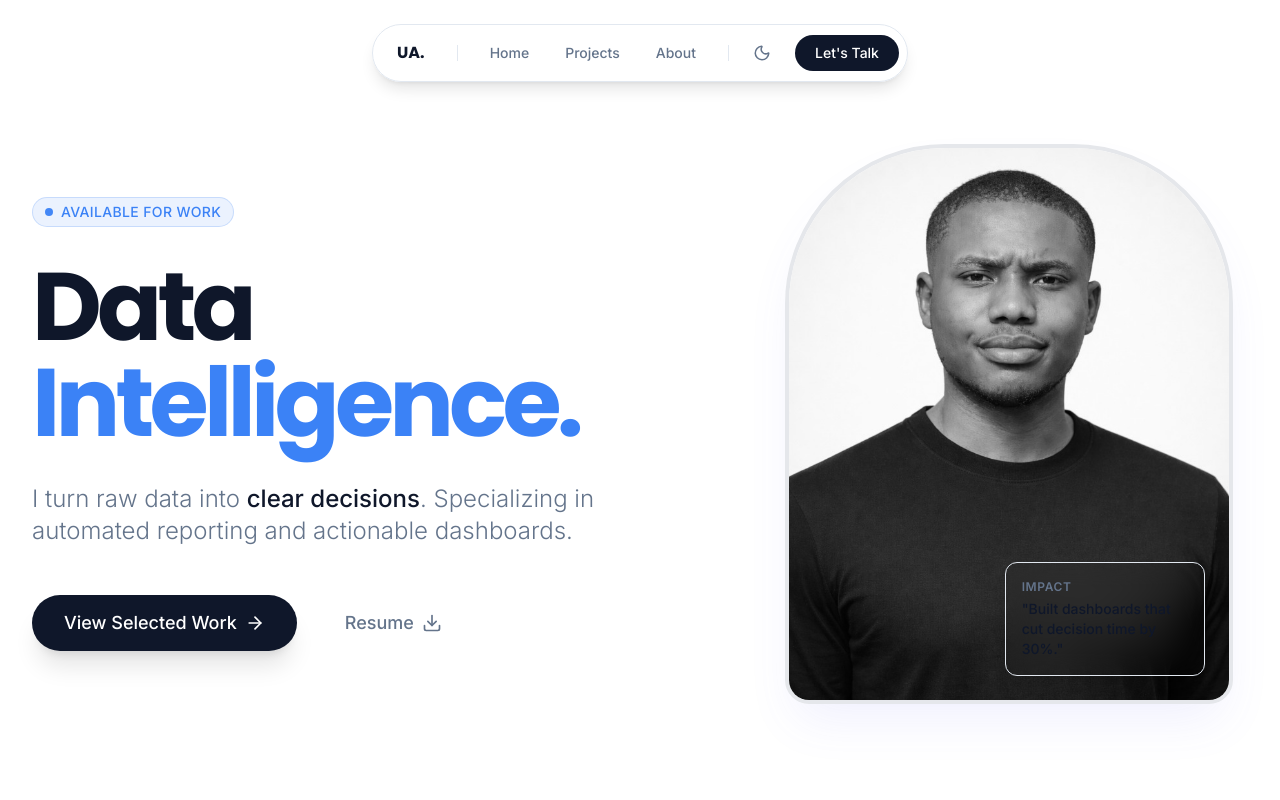
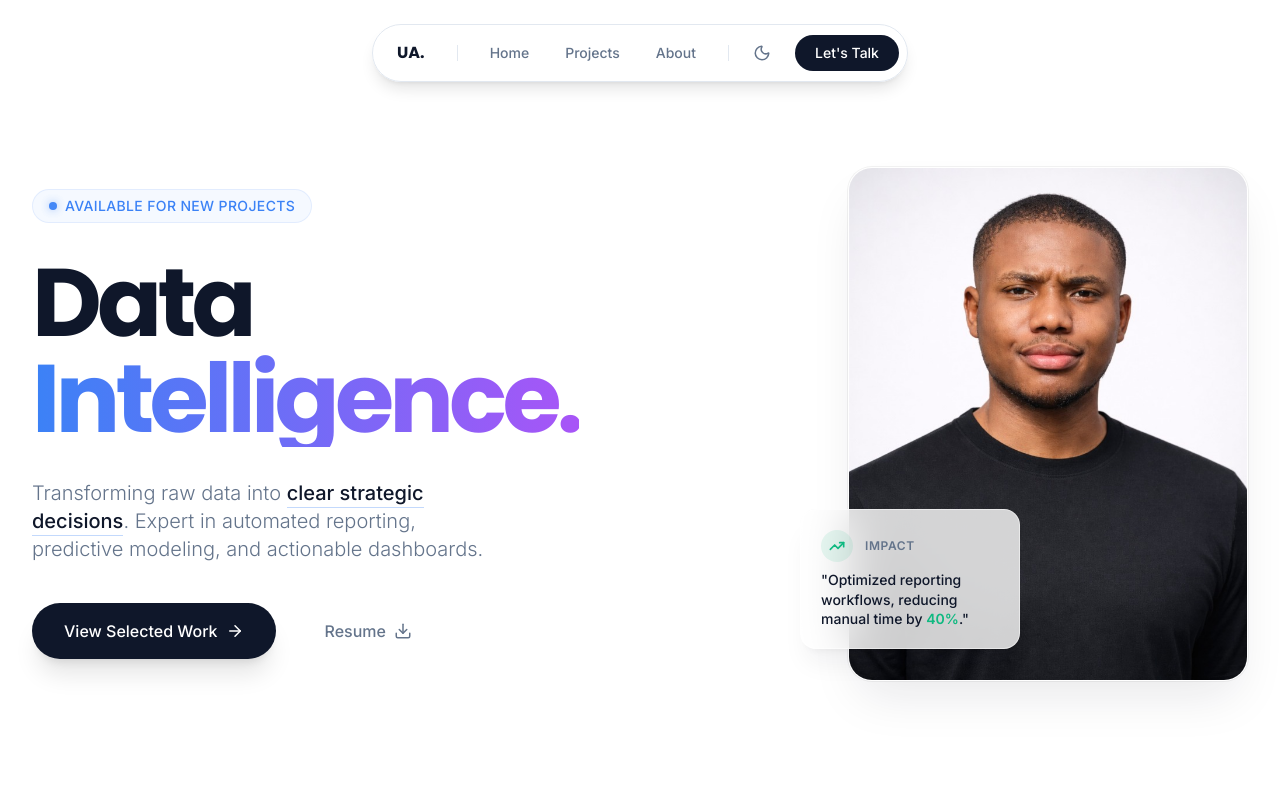
Before and after one commit to myekini/mohimpact-portfolio, a React (Vite) app: page / in a window 1280 px wide. Shown: the top 800 px of the page. Built offline with nearby package versions, Linux system fonts and the light colour scheme.

Commit message:
Polish Hero section and fix UI buttons for premium look

```diff
--- a/src/components/Hero.jsx
+++ b/src/components/Hero.jsx
@@ -9,30 +9,30 @@ const Hero = () => {
       id="home"
       className="min-h-screen flex flex-col justify-center pt-24 pb-12 relative overflow-hidden bg-background transition-colors duration-300"
     >
-      {/* Background Ambience */}
-      <div className="absolute top-0 right-0 w-[50%] h-[70%] bg-blue-500/20 opacity-60 blur-[100px] -z-10 pointer-events-none rounded-full"></div>
-      <div className="absolute bottom-0 left-0 w-[30%] h-[50%] bg-purple-500/10 opacity-60 blur-[100px] -z-10 pointer-events-none rounded-full"></div>
+      {/* Background Ambience - refined for premium feel */}
+      <div className="absolute top-[-10%] right-[-5%] w-[60%] h-[60%] bg-blue-500/10 opacity-50 blur-[120px] -z-10 pointer-events-none rounded-full mix-blend-screen"></div>
+      <div className="absolute bottom-[-10%] left-[-5%] w-[40%] h-[40%] bg-purple-500/10 opacity-50 blur-[120px] -z-10 pointer-events-none rounded-full mix-blend-screen"></div>
 
       <div className="container mx-auto px-4 md:px-8 max-w-7xl">
-        <div className="grid grid-cols-1 lg:grid-cols-12 gap-12 items-center">
+        <div className="grid grid-cols-1 lg:grid-cols-12 gap-12 lg:gap-20 items-center">
           {/* Text Content */}
           <div className="lg:col-span-7 flex flex-col items-start gap-8 z-10 order-2 lg:order-1">
             <motion.div
               initial={{ opacity: 0, y: 10 }}
               animate={{ opacity: 1, y: 0 }}
               transition={{ duration: 0.5 }}
-              className="flex items-center gap-2 text-primary font-medium tracking-wide text-sm uppercase bg-primary/10 px-3 py-1 rounded-full border border-primary/20"
+              className="flex items-center gap-2 text-primary font-medium tracking-wide text-xs md:text-sm uppercase bg-primary/5 px-4 py-1.5 rounded-full border border-primary/10 backdrop-blur-sm"
             >
-              <span className="w-2 h-2 rounded-full bg-primary animate-pulse"></span>
-              Available for work
+              <span className="w-2 h-2 rounded-full bg-primary animate-pulse shadow-[0_0_8px_rgba(59,130,246,0.5)]"></span>
+              Available for new projects
             </motion.div>
 
-            <h1 className="text-5xl md:text-7xl lg:text-8xl font-heading font-bold tracking-tighter text-foreground leading-[0.9]">
+            <h1 className="text-5xl md:text-7xl lg:text-8xl font-heading font-bold tracking-tighter text-foreground leading-[0.95]">
               <motion.span
                 initial={{ opacity: 0, y: 20 }}
                 animate={{ opacity: 1, y: 0 }}
                 transition={{ duration: 0.5, delay: 0.1 }}
-                className="block"
+                className="block text-foreground/90"
               >
                 Data
               </motion.span>
@@ -40,7 +40,7 @@ const Hero = () => {
                 initial={{ opacity: 0, y: 20 }}
                 animate={{ opacity: 1, y: 0 }}
                 transition={{ duration: 0.5, delay: 0.2 }}
-                className="block text-primary"
+                className="block text-primary bg-clip-text text-transparent bg-gradient-to-r from-primary to-purple-500"
               >
                 Intelligence.
               </motion.span>
@@ -50,34 +50,35 @@ const Hero = () => {
               initial={{ opacity: 0, y: 20 }}
               animate={{ opacity: 1, y: 0 }}
               transition={{ duration: 0.5, delay: 0.3 }}
-              className="text-lg md:text-2xl text-muted-foreground max-w-xl font-light leading-relaxed text-balance"
+              className="text-lg md:text-xl text-muted-foreground max-w-xl font-light leading-relaxed text-balance"
             >
-              I turn raw data into{" "}
-              <span className="text-foreground font-medium">
-                clear decisions
+              Transforming raw data into{" "}
+              <span className="text-foreground font-medium border-b border-primary/30 pb-0.5">
+                clear strategic decisions
               </span>
-              . Specializing in automated reporting and actionable dashboards.
+              . Expert in automated reporting, predictive modeling, and
+              actionable dashboards.
             </motion.p>
 
             <motion.div
               initial={{ opacity: 0, y: 20 }}
               animate={{ opacity: 1, y: 0 }}
               transition={{ duration: 0.5, delay: 0.4 }}
-              className="flex flex-wrap gap-4 mt-4"
+              className="flex flex-wrap gap-4 mt-2"
             >
               <Button
                 size="lg"
-                className="rounded-full bg-foreground text-background hover:bg-primary hover:text-white h-14 px-8 text-lg shadow-xl shadow-foreground/5 transition-all hover:scale-105"
+                className="rounded-full bg-foreground text-background hover:bg-foreground/90 h-14 px-8 text-base font-medium shadow-xl shadow-foreground/5 transition-all hover:scale-[1.02] active:scale-[0.98]"
                 asChild
               >
                 <a href="#projects">
-                  View Selected Work <ArrowRight size={20} className="ml-2" />
+                  View Selected Work <ArrowRight size={18} className="ml-2" />
                 </a>
               </Button>
               <Button
                 variant="ghost"
                 size="lg"
-                className="rounded-full h-14 px-8 text-lg text-muted-foreground hover:text-foreground hover:bg-muted"
+                className="rounded-full h-14 px-8 text-base text-muted-foreground hover:text-foreground hover:bg-muted/50 border border-transparent hover:border-border transition-all"
                 asChild
               >
                 <a
@@ -85,39 +86,62 @@ const Hero = () => {
                   target="_blank"
                   rel="noopener noreferrer"
                 >
-                  Resume <Download size={20} className="ml-2" />
+                  Resume <Download size={18} className="ml-2" />
                 </a>
               </Button>
             </motion.div>
           </div>
 
           {/* Right Column: Headshot */}
-          <div className="lg:col-span-5 relative order-1 lg:order-2 flex justify-center">
+          <div className="lg:col-span-5 relative order-1 lg:order-2 flex justify-center lg:justify-end">
             <motion.div
               initial={{ opacity: 0, scale: 0.95 }}
               animate={{ opacity: 1, scale: 1 }}
               transition={{ duration: 0.8, ease: "circOut" }}
-              className="relative w-full max-w-md aspect-[4/5] rounded-t-[160px] rounded-b-[24px] overflow-hidden shadow-2xl shadow-indigo-500/10 dark:shadow-indigo-500/5 border-4 border-surface/50"
+              className="relative w-full max-w-[400px]"
             >
-              <img
-                src="/headshot.jpg"
-                alt="Umar Muhammad Abubakar"
-                className="w-full h-full object-cover grayscale hover:grayscale-0 transition-all duration-700"
-              />
-              <div className="absolute inset-0 bg-gradient-to-t from-background/80 via-transparent to-transparent pointer-events-none"></div>
+              {/* Image Container */}
+              <div className="relative aspect-[3.5/4.5] rounded-3xl overflow-hidden shadow-2xl shadow-slate-900/10 dark:shadow-black/30 border border-white/20 dark:border-white/5 ring-1 ring-black/5">
+                <img
+                  src="/headshot.jpg"
+                  alt="Umar Muhammad Abubakar"
+                  className="w-full h-full object-cover transition-transform duration-700 hover:scale-105"
+                />
 
-              {/* Floating Metric for "Recruiter Appeal" */}
+                {/* Subtle gradient overlay at bottom for text readability if needed */}
+                <div className="absolute inset-0 bg-gradient-to-t from-black/20 to-transparent pointer-events-none opacity-0 hover:opacity-100 transition-opacity duration-500"></div>
+              </div>
+
+              {/* Floating Metric - Refined Glass Card */}
               <motion.div
-                initial={{ opacity: 0, x: 20 }}
-                animate={{ opacity: 1, x: 0 }}
-                transition={{ delay: 1, duration: 0.5 }}
-                className="absolute bottom-6 right-6 bg-surface/90 backdrop-blur-md p-4 rounded-xl border border-border shadow-lg max-w-[200px]"
+                initial={{ opacity: 0, y: 20, x: -20 }}
+                animate={{ opacity: 1, y: 0, x: 0 }}
+                transition={{ delay: 0.8, duration: 0.6 }}
+                className="absolute bottom-8 -left-8 md:-left-12 bg-white/80 dark:bg-slate-900/80 backdrop-blur-xl p-5 rounded-2xl border border-white/50 dark:border-white/10 shadow-xl shadow-slate-900/5 max-w-[220px]"
               >
-                <p className="text-xs text-muted-foreground uppercase tracking-wider font-semibold mb-1">
-                  Impact
-                </p>
-                <p className="text-sm font-medium text-foreground">
-                  "Built dashboards that cut decision time by 30%."
+                <div className="flex items-center gap-3 mb-2">
+                  <div className="w-8 h-8 rounded-full bg-emerald-500/10 flex items-center justify-center text-emerald-500">
+                    <svg
+                      width="16"
+                      height="16"
+                      viewBox="0 0 24 24"
+                      fill="none"
+                      stroke="currentColor"
+                      strokeWidth="2.5"
+                      strokeLinecap="round"
+                      strokeLinejoin="round"
+                    >
+                      <polyline points="22 7 13.5 15.5 8.5 10.5 2 17"></polyline>
+                      <polyline points="16 7 22 7 22 13"></polyline>
+                    </svg>
+                  </div>
+                  <span className="text-xs font-bold uppercase tracking-wider text-muted-foreground">
+                    Impact
+                  </span>
+                </div>
+                <p className="text-sm font-medium text-foreground leading-snug">
+                  "Optimized reporting workflows, reducing manual time by{" "}
+                  <span className="text-emerald-500 font-bold">40%</span>."
                 </p>
               </motion.div>
             </motion.div>
--- a/src/components/ui/Button.jsx
+++ b/src/components/ui/Button.jsx
@@ -4,23 +4,23 @@ import { cva } from "class-variance-authority";
 import { cn } from "../../lib/utils";
 
 const buttonVariants = cva(
-  "inline-flex items-center justify-center whitespace-nowrap rounded-lg text-sm font-medium ring-offset-white transition-colors focus-visible:outline-none focus-visible:ring-2 focus-visible:ring-neutral-950 focus-visible:ring-offset-2 disabled:pointer-events-none disabled:opacity-50 ring-offset-neutral-950",
+  "inline-flex items-center justify-center whitespace-nowrap rounded-lg text-sm font-medium ring-offset-background transition-colors focus-visible:outline-none focus-visible:ring-2 focus-visible:ring-primary focus-visible:ring-offset-2 disabled:pointer-events-none disabled:opacity-50",
   {
     variants: {
       variant: {
         default:
-          "bg-primary-500 text-neutral-50 hover:bg-primary-600 shadow-md hover:scale-105 transition-all duration-200",
-        destructive: "bg-red-500 text-neutral-50 hover:bg-red-500/90",
+          "bg-primary text-primary-foreground hover:bg-primary-dark shadow-md hover:scale-[1.02] transition-all duration-200",
+        destructive: "bg-red-500 text-white hover:bg-red-600",
         outline:
-          "border border-primary-500 bg-white hover:bg-primary-50 hover:text-primary-600 text-primary-500",
-        secondary: "bg-secondary-500 text-neutral-50 hover:bg-secondary-500/80",
-        ghost: "hover:bg-neutral-100 hover:text-neutral-900",
-        link: "text-neutral-900 underline-offset-4 hover:underline",
+          "border border-primary bg-background hover:bg-primary/10 hover:text-primary-dark text-primary",
+        secondary: "bg-muted text-foreground hover:bg-muted/80",
+        ghost: "hover:bg-muted hover:text-foreground",
+        link: "text-primary underline-offset-4 hover:underline",
       },
       size: {
         default: "h-12 px-6 py-3 text-base",
         sm: "h-9 rounded-md px-3",
-        lg: "h-11 rounded-md px-8",
+        lg: "h-14 rounded-full px-8", // Updated to match premium rounded look
         icon: "h-10 w-10",
       },
     },
```
